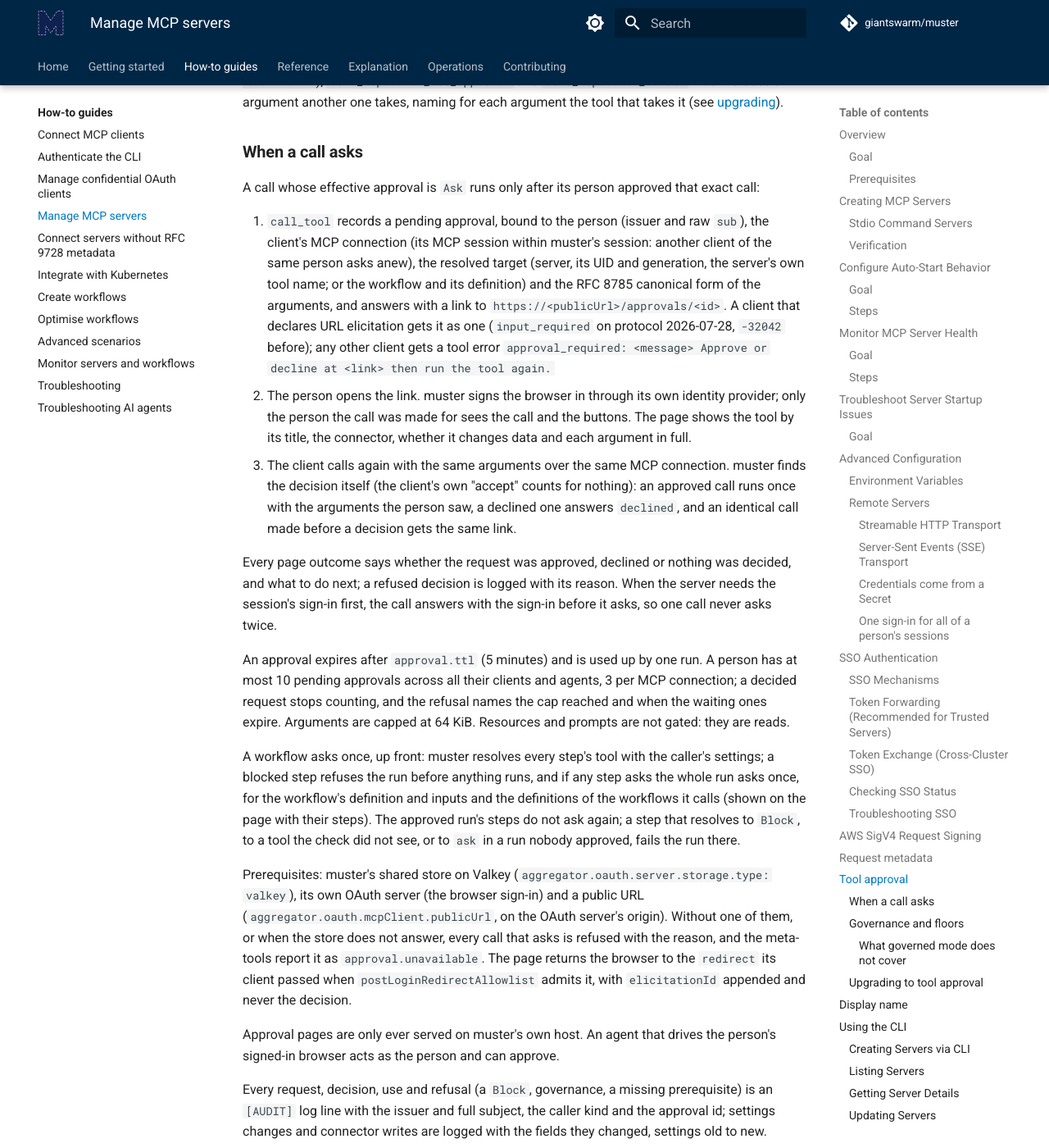
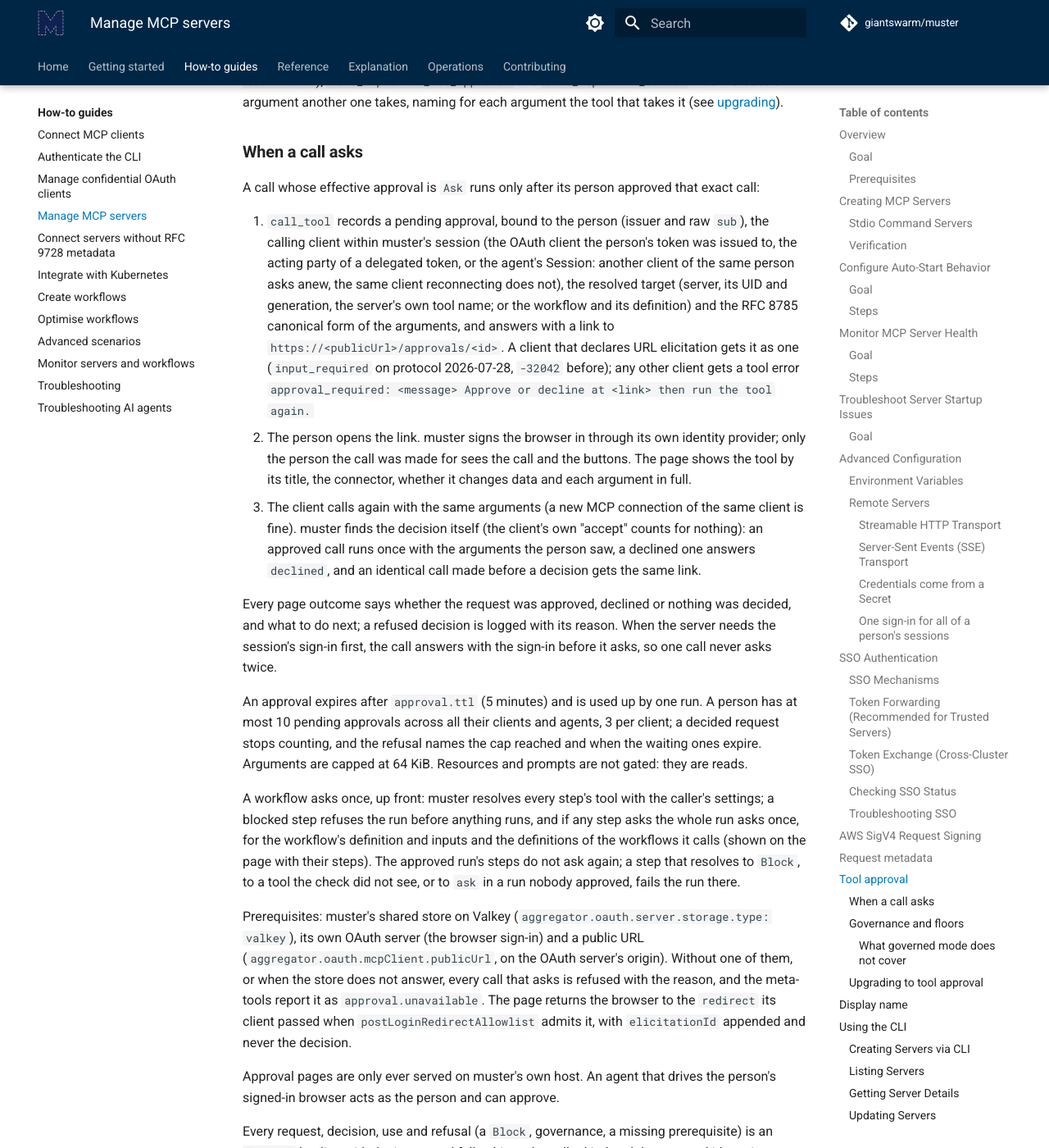
Before and after one commit to giantswarm/muster, an MkDocs documentation site: the page built from docs/how-to/mcp-server-management.md, in a window 1280 px wide and 1400 px high, scrolled down 13139 px. Shown: the whole window at 82% size. Built offline with MkDocs 1.6.1 and Material for MkDocs 9.7.7, drawn with Linux system fonts in a browser that asks for light colours; comment, search, counter and statistics services are not loaded; some of the changed text lies outside the part shown.

```diff
--- a/docs/how-to/mcp-server-management.md
+++ b/docs/how-to/mcp-server-management.md
@@ -608,8 +608,10 @@ A call whose effective approval is `Ask` runs only after its person approved
 that exact call:
 
 1. `call_tool` records a pending approval, bound to the person (issuer and raw
-   `sub`), the client's MCP connection (its MCP session within muster's
-   session: another client of the same person asks anew), the resolved target (server, its UID and
+   `sub`), the calling client within muster's session (the OAuth client the
+   person's token was issued to, the acting party of a delegated token, or
+   the agent's Session: another client of the same person asks anew, the
+   same client reconnecting does not), the resolved target (server, its UID and
    generation, the server's own tool name; or the workflow and its
    definition) and the RFC 8785 canonical form of the arguments, and answers
    with a link to `https://<publicUrl>/approvals/<id>`. A client that declares
@@ -620,8 +622,8 @@ that exact call:
    identity provider; only the person the call was made for sees the call and
    the buttons. The page shows the tool by its title, the connector, whether
    it changes data and each argument in full.
-3. The client calls again with the same arguments over the same MCP
-   connection. muster finds the decision itself (the client's own "accept"
+3. The client calls again with the same arguments (a new MCP connection of
+   the same client is fine). muster finds the decision itself (the client's own "accept"
    counts for nothing): an approved call runs once with the arguments the
    person saw, a declined one answers `declined`, and an identical call made
    before a decision gets the same link.
@@ -633,7 +635,7 @@ with the sign-in before it asks, so one call never asks twice.
 
 An approval expires after `approval.ttl` (5 minutes) and is used up by one
 run. A person has at most 10 pending approvals across all their clients and
-agents, 3 per MCP connection; a decided request stops counting, and the
+agents, 3 per client; a decided request stops counting, and the
 refusal names the cap reached and when the waiting ones expire. Arguments are
 capped at 64 KiB. Resources and prompts are not gated: they are reads.
 
@@ -711,10 +713,12 @@ servers are governed with empty safe lists.
 - **Trusted**: the floors only.
 - A `Block` still wins over every ask. muster's own configuration
   (`core_config_update_aggregator`, `_save`, `_reload`) asks every caller.
-- A floor name on a server that is not governed is refused to agents only
-  while no governed server holds that role (muster cannot tell the platform's
-  server from a look-alike then); once the role's server is named, a
-  same-named tool of a customer's own server follows its own settings.
+- A floor name on a server that is not governed is refused to agents while
+  no governed server holds that role (muster cannot tell the platform's
+  server from a look-alike then); once the role's server is named, it asks
+  agents on governed (an unnamed second instance fails closed) and follows
+  the server's own settings on trusted. Generic names that are no floor are
+  never touched.
 - A safe-list entry that names none of the server's tools is logged and
   counted in the gauge `muster_governance_safe_list_unmatched{server}`; the
   tool it meant keeps asking.
@@ -759,7 +763,10 @@ servers are governed with empty safe lists.
   still has the old RoleBinding; set the subjects (to keep the old behaviour,
   `[{kind: Group, apiGroup: rbac.authorization.k8s.io, name:
   system:authenticated}]`) or `rbac.mcpServerEditor.allowRemovingBinding:
-  true`. `workflowEditor` keeps binding `system:authenticated`.
+  true`. Unattended upgrades (Flux, Renovate) fail until then. Pipelines that
+  only run `helm template` (Argo CD) have no cluster to look at and are not
+  protected: set the value before upgrading. `workflowEditor` keeps binding
+  `system:authenticated`.
 - **Agents and governance.** Without `muster.governance` muster applies the
   governed default to agent callers; set it before agents use the platform's
   management servers.
```
Also changed, not shown: 3 other files.
